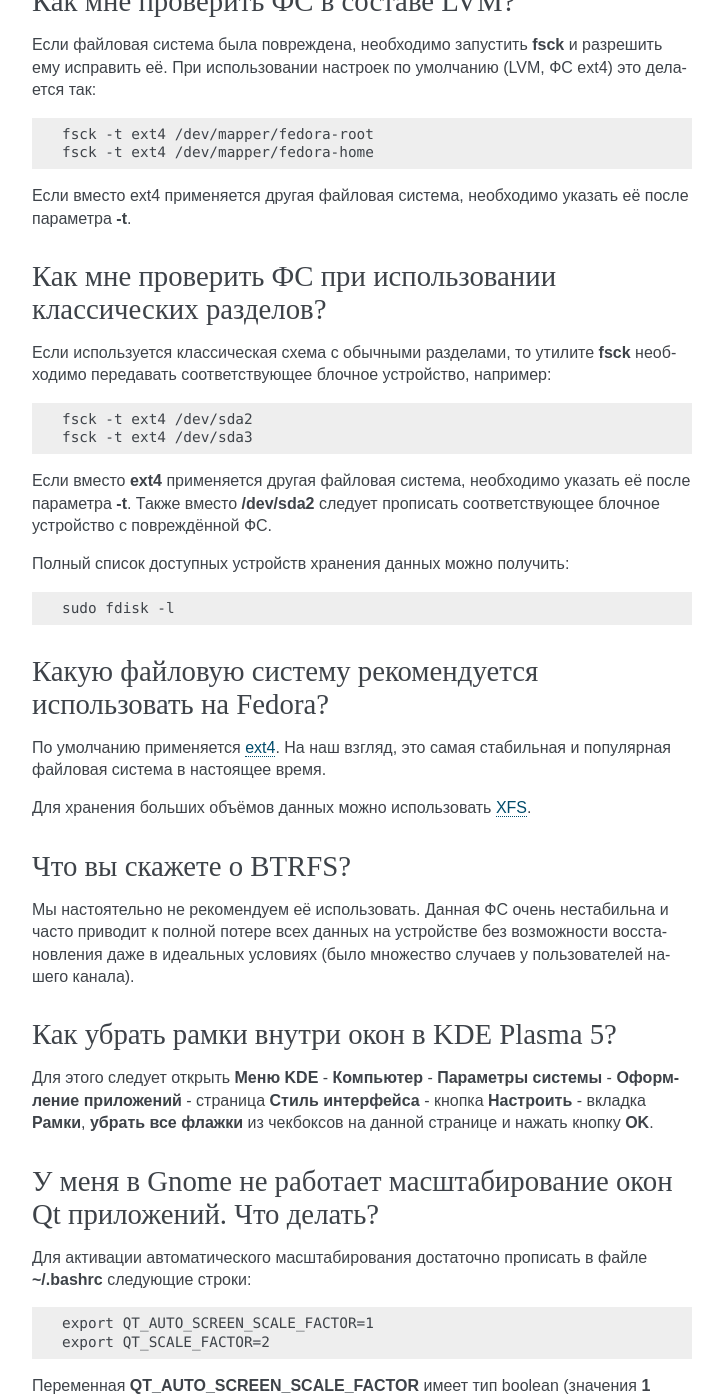
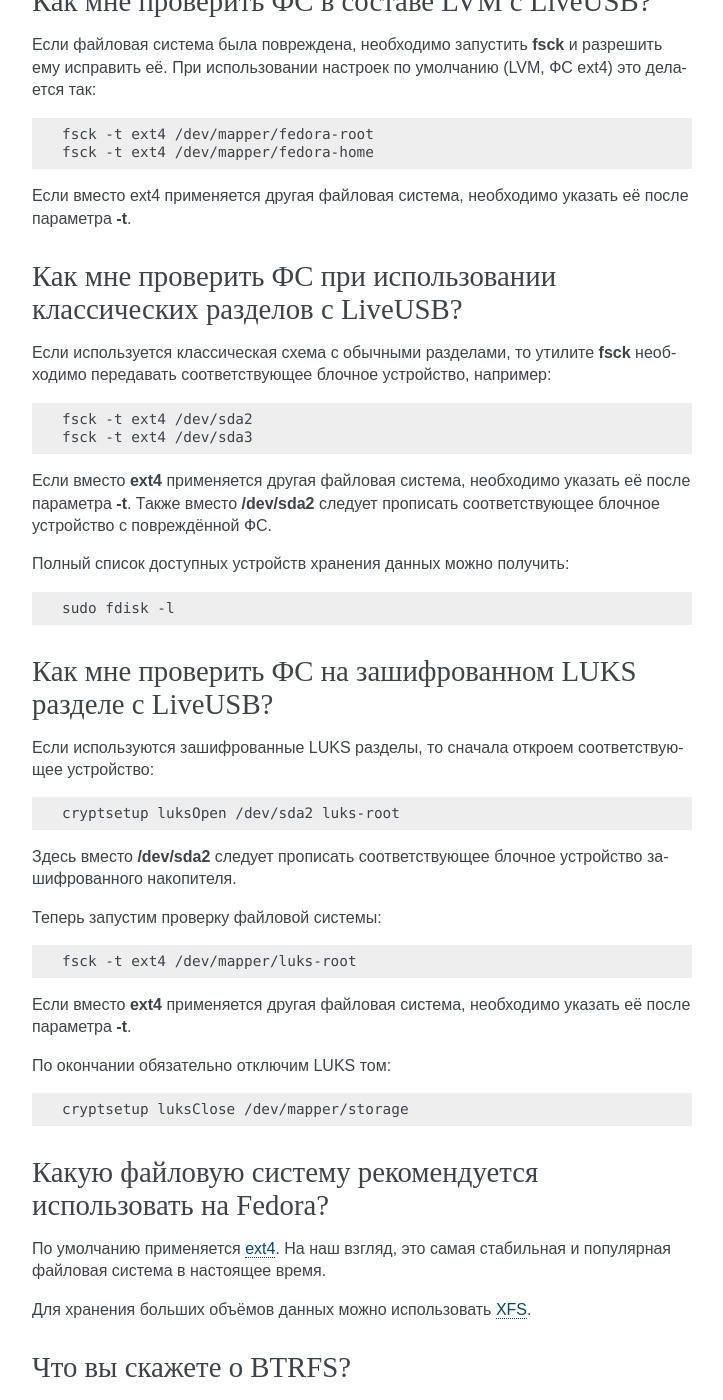
Before and after one commit to RussianFedora/FAQ, a Sphinx documentation site: the page built from source/using-system.rst, in a window 1280 px wide and 1400 px high, scrolled down 9356 px. Shown: the whole window, without its empty margins (388-1111 px from the left). Built offline with Sphinx 7.4.7, drawn with Linux system fonts in a browser that asks for light colours; some of the changed text lies outside the part shown.

Commit message:
Added information about checking LUKS-encrypted partitions.

```diff
--- a/source/using-system.rst
+++ b/source/using-system.rst
@@ -572,11 +572,11 @@
 
 Больше информации можно найти `здесь <https://trac.ffmpeg.org/wiki/HWAccelIntro>`_.
 
-.. index:: filesystem, check, проверка файловой системы
+.. index:: filesystem, check, проверка файловой системы, lvm
 .. _fs-check-lvm:
 
-Как мне проверить ФС в составе LVM?
-=======================================
+Как мне проверить ФС в составе LVM с LiveUSB?
+==================================================
 
 Если файловая система была повреждена, необходимо запустить **fsck** и разрешить ему исправить её. При использовании настроек по умолчанию (LVM, ФС ext4) это делается так:
 
@@ -590,8 +590,8 @@
 .. index:: filesystem, check, проверка файловой системы
 .. _fs-check-partitions:
 
-Как мне проверить ФС при использовании классических разделов?
-================================================================
+Как мне проверить ФС при использовании классических разделов с LiveUSB?
+==========================================================================
 
 Если используется классическая схема с обычными разделами, то утилите **fsck** необходимо передавать соответствующее блочное устройство, например:
 
@@ -607,6 +607,35 @@
 .. code-block:: bash
 
     sudo fdisk -l
+
+
+.. index:: filesystem, check, проверка файловой системы, luks
+.. _fs-check-lvm:
+
+Как мне проверить ФС на зашифрованном LUKS разделе с LiveUSB?
+================================================================
+
+Если используются зашифрованные LUKS разделы, то сначала откроем соответствующее устройство:
+
+.. code-block:: bash
+
+    cryptsetup luksOpen /dev/sda2 luks-root
+
+Здесь вместо **/dev/sda2** следует прописать соответствующее блочное устройство зашифрованного накопителя.
+
+Теперь запустим проверку файловой системы:
+
+.. code-block:: bash
+
+    fsck -t ext4 /dev/mapper/luks-root
+
+Если вместо **ext4** применяется другая файловая система, необходимо указать её после параметра **-t**.
+
+По окончании обязательно отключим LUKS том:
+
+.. code-block:: bash
+
+    cryptsetup luksClose /dev/mapper/storage
 
 .. index:: file system, выбор файловой системы, файловая система
 .. _fs-selection:
```
